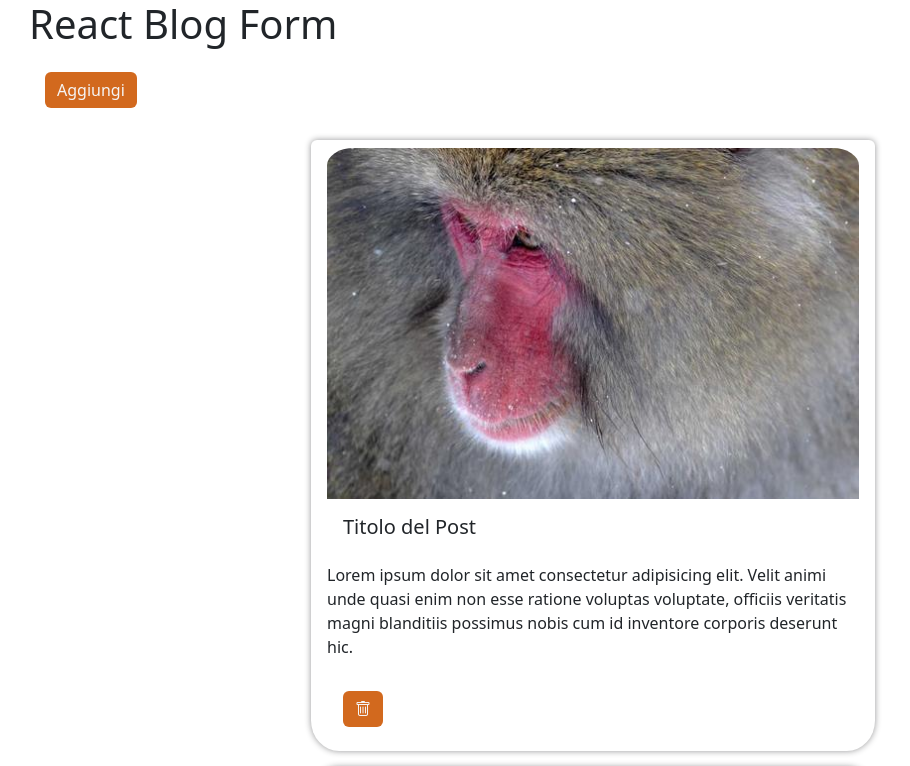
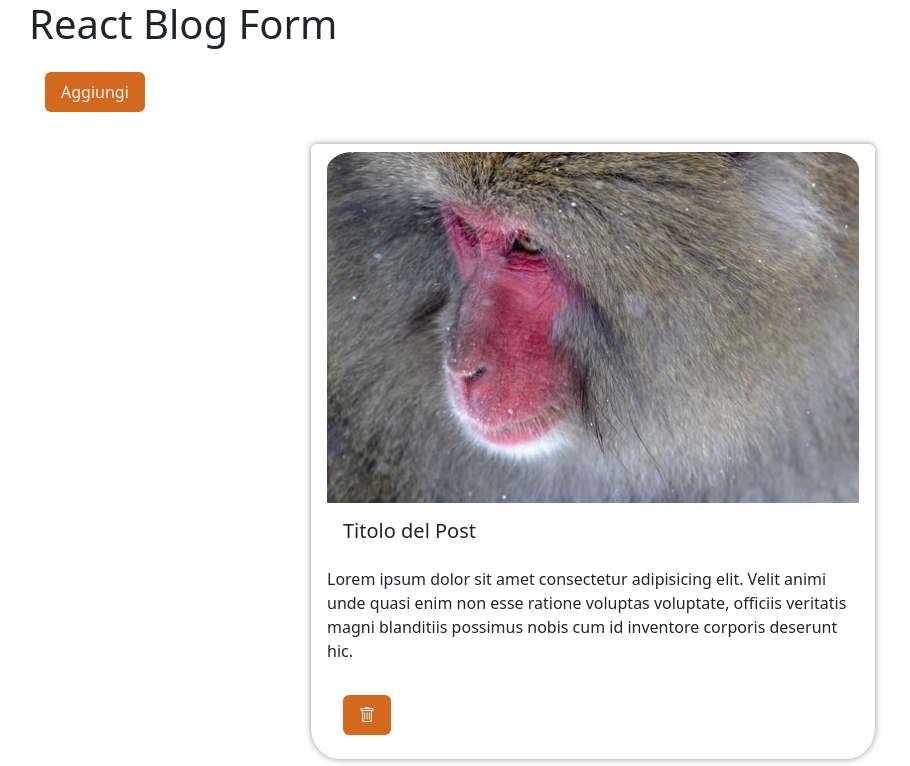
Before and after one commit to Vincenzo-Polverino/react-form-multifield, a React (Vite) app: page / in a window 1280 px wide. Shown: the top 766 px of the page, without its empty margins (47-957 px from the left). Built offline with nearby package versions, Linux system fonts and the light colour scheme.

Commit message:
fix button style

```diff
--- a/src/index.css
+++ b/src/index.css
@@ -68,12 +68,13 @@ footer {
     }
 
 
+
 }
 
 .btn {
     background-color: chocolate;
     color: whitesmoke;
-    0.5rem 1rem;
+    padding: 0.5rem 1rem;
     border: 0;
     margin: 1rem;
 
```
